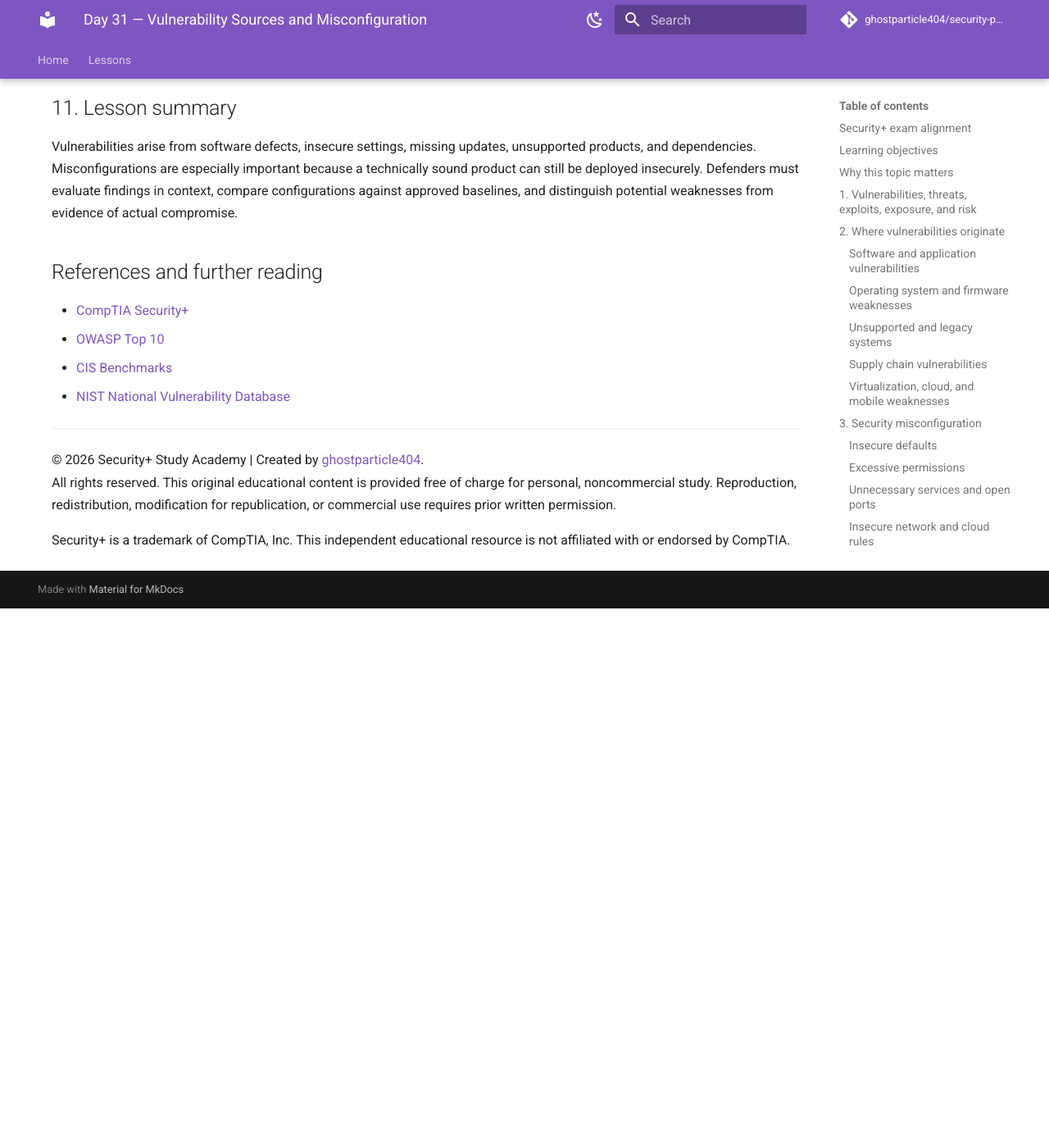
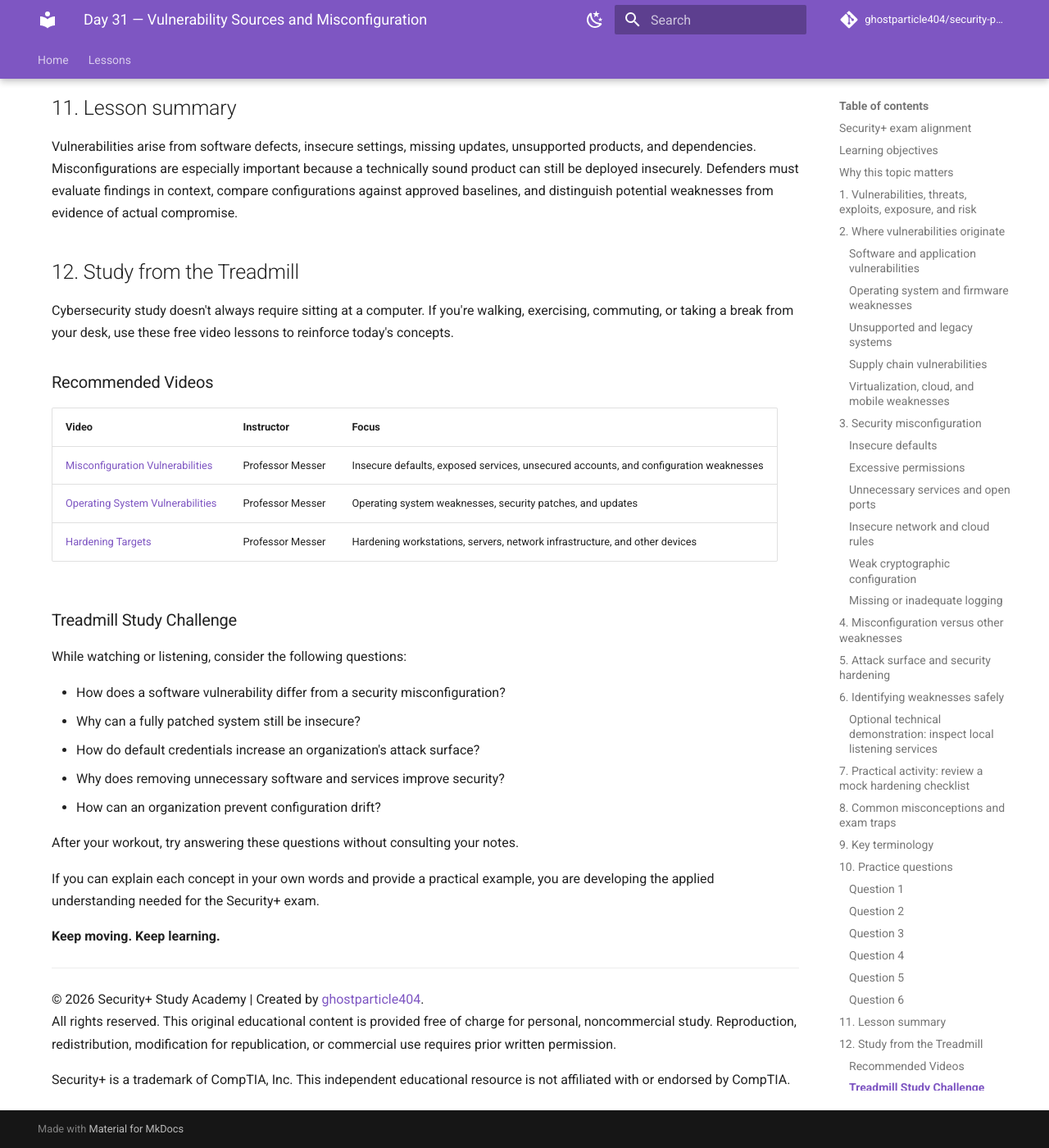
Before and after one commit to ghostparticle404/security-plus-study-academy, an MkDocs documentation site: the page built from docs/week-07/day-31-vulnerability-sources-and-misconfiguration.md, in a window 1280 px wide and 1400 px high, scrolled down 11219 px. Shown: the whole window at 82% size. Built offline with MkDocs 1.6.1 and Material for MkDocs 9.7.7, drawn with Linux system fonts in a browser that asks for light colours; comment, search, counter and statistics services are not loaded; before the commit the page ends 11961 px from its top, so only the background shows below that.

Commit message:
Update day-31-vulnerability-sources-and-misconfiguration.md

```diff
--- a/docs/week-07/day-31-vulnerability-sources-and-misconfiguration.md
+++ b/docs/week-07/day-31-vulnerability-sources-and-misconfiguration.md
@@ -368,12 +368,33 @@ A vendor confirms that a third-party library bundled with an organization's appl
 
 Vulnerabilities arise from software defects, insecure settings, missing updates, unsupported products, and dependencies. Misconfigurations are especially important because a technically sound product can still be deployed insecurely. Defenders must evaluate findings in context, compare configurations against approved baselines, and distinguish potential weaknesses from evidence of actual compromise.
 
-## References and further reading
+## 12. Study from the Treadmill
 
-- [CompTIA Security+](https://www.comptia.org/certifications/security)
-- [OWASP Top 10](https://owasp.org/www-project-top-ten/)
-- [CIS Benchmarks](https://www.cisecurity.org/cis-benchmarks)
-- [NIST National Vulnerability Database](https://nvd.nist.gov/)
+Cybersecurity study doesn't always require sitting at a computer. If you're walking, exercising, commuting, or taking a break from your desk, use these free video lessons to reinforce today's concepts.
+
+### Recommended Videos
+
+| Video | Instructor | Focus |
+| --- | --- | --- |
+| [Misconfiguration Vulnerabilities](https://www.professormesser.com/security-plus/sy0-701/sy0-701-video/misconfiguration-vulnerabilities-sy0-701/) | Professor Messer | Insecure defaults, exposed services, unsecured accounts, and configuration weaknesses |
+| [Operating System Vulnerabilities](https://www.professormesser.com/security-plus/sy0-701/sy0-701-video/operating-system-vulnerabilities-sy0-701/) | Professor Messer | Operating system weaknesses, security patches, and updates |
+| [Hardening Targets](https://www.professormesser.com/security-plus/sy0-701/sy0-701-video/hardening-targets-sy0-701/) | Professor Messer | Hardening workstations, servers, network infrastructure, and other devices |
+
+### Treadmill Study Challenge
+
+While watching or listening, consider the following questions:
+
+- How does a software vulnerability differ from a security misconfiguration?
+- Why can a fully patched system still be insecure?
+- How do default credentials increase an organization's attack surface?
+- Why does removing unnecessary software and services improve security?
+- How can an organization prevent configuration drift?
+
+After your workout, try answering these questions without consulting your notes.
+
+If you can explain each concept in your own words and provide a practical example, you are developing the applied understanding needed for the Security+ exam.
+
+**Keep moving. Keep learning.**
 
 ---
 
```
